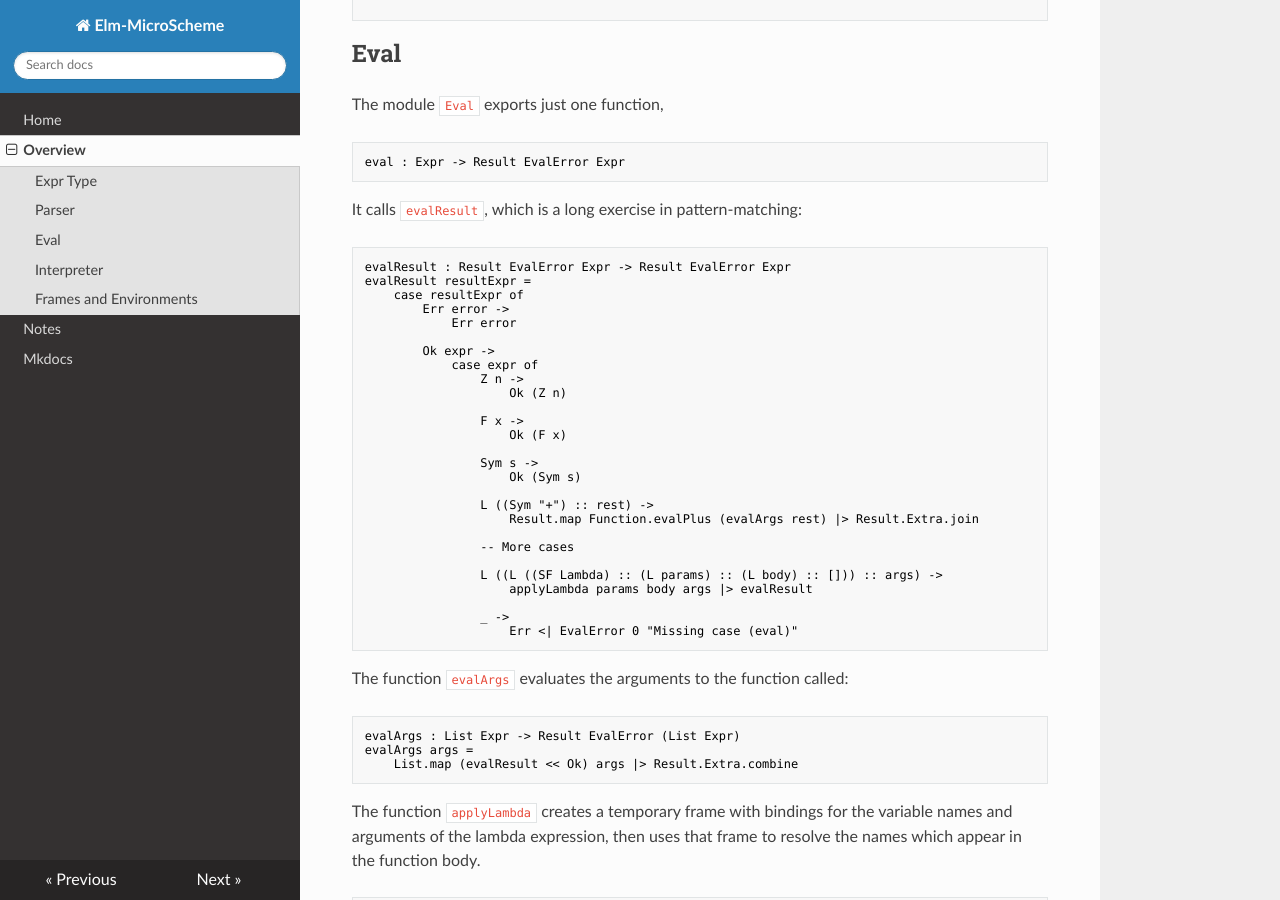
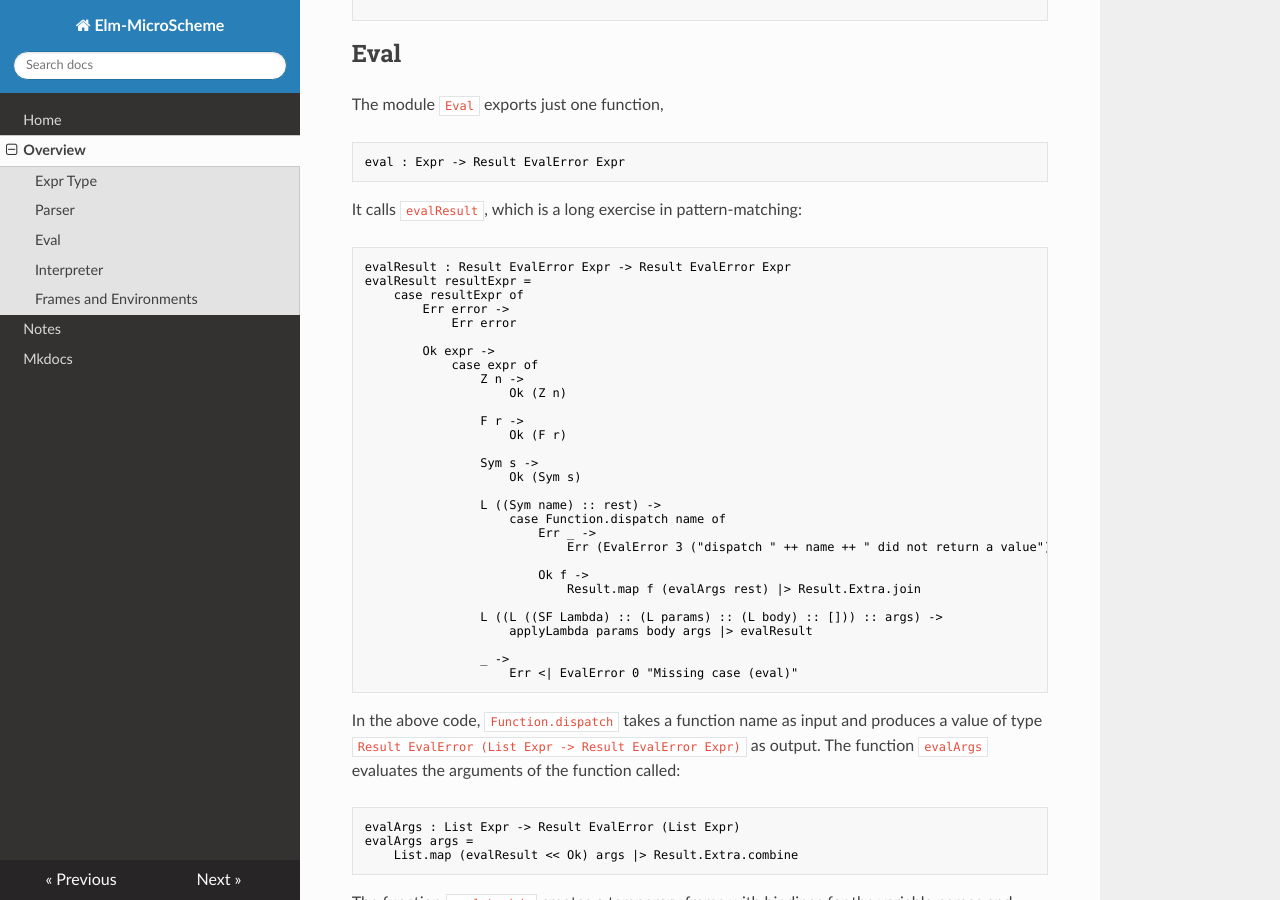
Before and after one commit to jxxcarlson/elm-microscheme, an MkDocs documentation site: the page built from docs/docs/overview.md, in a window 1280 px wide and 900 px high, scrolled down 806 px. Built offline with MkDocs 1.6.1, drawn with Linux system fonts in a browser that asks for light colours; nearby versions of some CDN libraries.

Commit message:
Introduce Function.dispatch and use it to simplify the eval code

````diff
--- a/docs/docs/overview.md
+++ b/docs/docs/overview.md
@@ -66,16 +66,19 @@ evalResult resultExpr =
                 Z n ->
                     Ok (Z n)
 
-                F x ->
-                    Ok (F x)
+                F r ->
+                    Ok (F r)
 
                 Sym s ->
                     Ok (Sym s)
 
-                L ((Sym "+") :: rest) ->
-                    Result.map Function.evalPlus (evalArgs rest) |> Result.Extra.join
+                L ((Sym name) :: rest) ->
+                    case Function.dispatch name of
+                        Err _ ->
+                            Err (EvalError 3 ("dispatch " ++ name ++ " did not return a value"))
 
-                -- More cases
+                        Ok f ->
+                            Result.map f (evalArgs rest) |> Result.Extra.join
 
                 L ((L ((SF Lambda) :: (L params) :: (L body) :: [])) :: args) ->
                     applyLambda params body args |> evalResult
@@ -84,7 +87,11 @@ evalResult resultExpr =
                     Err <| EvalError 0 "Missing case (eval)"
 ```
 
-The function `evalArgs` evaluates the arguments to
+In the above code, `Function.dispatch` takes a function name as input
+and produces a value of type
+`Result EvalError (List Expr -> Result EvalError Expr)`
+as output.
+The function `evalArgs` evaluates the arguments of
 the function called:
 
 ```elm
````
Also changed, not shown: 3 other files.
